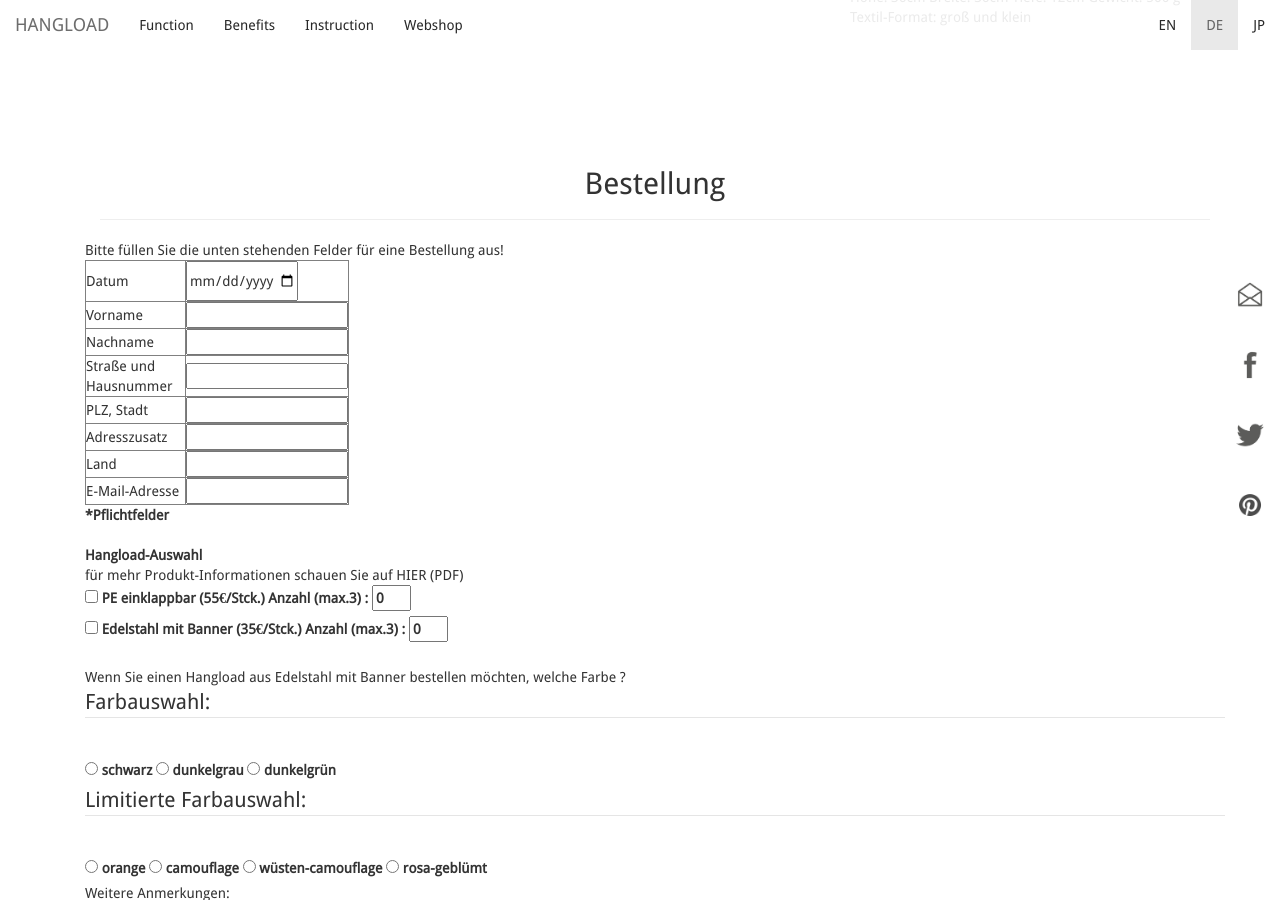
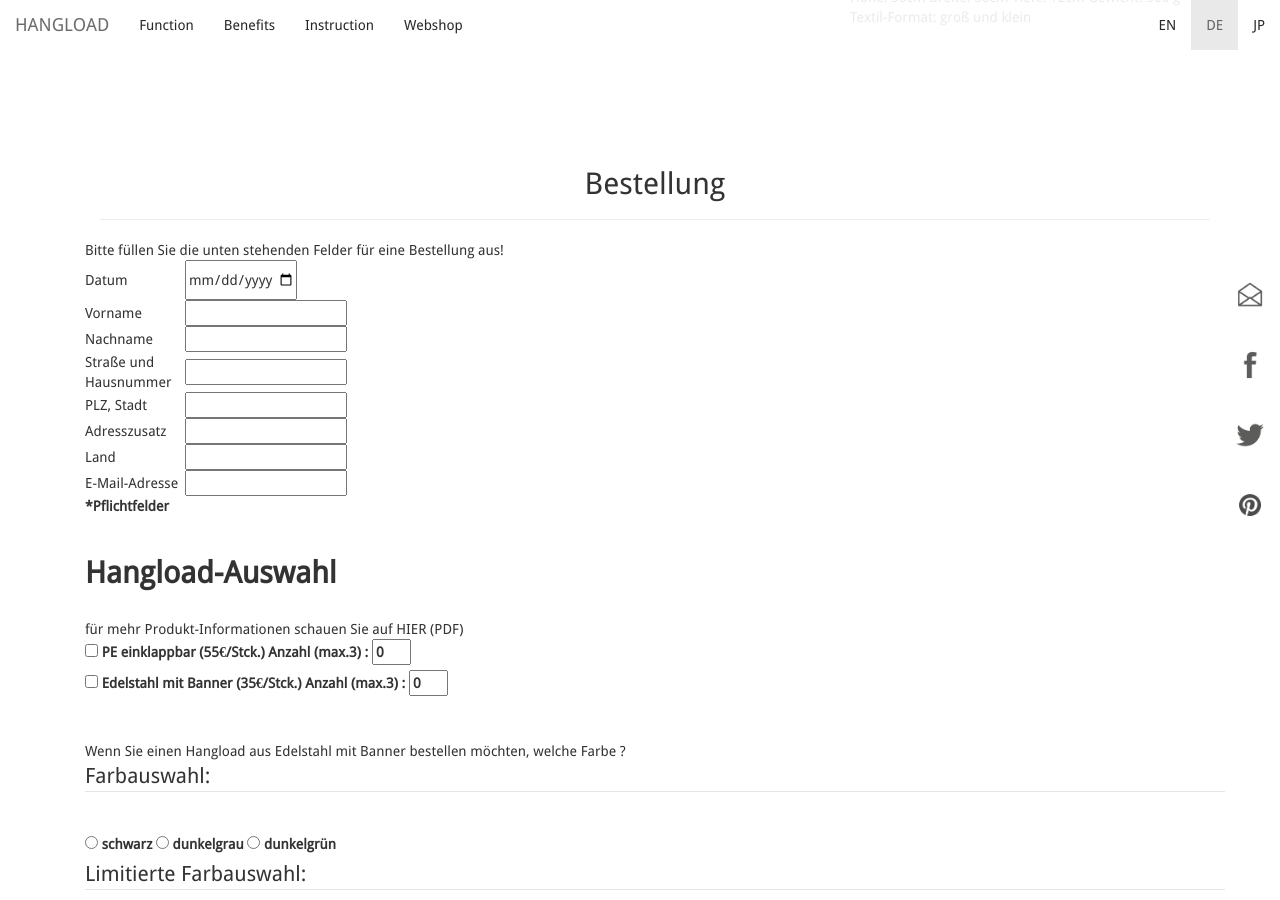
Before and after one commit to bodokaiser/hangload.com, a Jekyll site: the page built from de/webshop/index.html, in a window 1280 px wide and 900 px high, scrolled down 1708 px. Built offline with Jekyll 4.4.1, drawn with Linux system fonts in a browser that asks for light colours; nearby versions of some CDN libraries; library files that are not in the unit come from our copies; Markdown is read by kramdown in place of the engine named in the settings.

Commit message:
Update index.html

```diff
--- a/de/webshop/index.html
+++ b/de/webshop/index.html
@@ -153,7 +153,7 @@
 <form name="Bestellung" method="get" action="www.hangload.com/de/bestellung.php">
 
 Bitte füllen Sie die unten stehenden Felder für eine Bestellung aus! <br>
-<table border="1">
+<table border="0">
 
 <tr>
     <td width="100px" > Datum  </td>
@@ -193,7 +193,7 @@
 
 <br>
 <br>
-<strong>Hangload-Auswahl </strong> <br>
+<h2> <strong>Hangload-Auswahl </strong> </h2> <br>
 
 für mehr Produkt-Informationen schauen Sie auf HIER (PDF) <br>
 
@@ -207,6 +207,7 @@
 
 <label> Anzahl (max.3) : <input type="number" step="1" min="0" max="3" value="0"> </label> <br>
 
+<br>
 <br>
 Wenn Sie einen Hangload aus Edelstahl mit Banner bestellen möchten, welche Farbe ? <br>
 
@@ -227,8 +228,8 @@
 
 
 Weitere Anmerkungen: <br>
-<textarea name="Anmerkungen">
-</textarea width="1000px">
+<textarea width="500px" name="Anmerkungen" >
+</textarea>
 <br>
 
 
```
